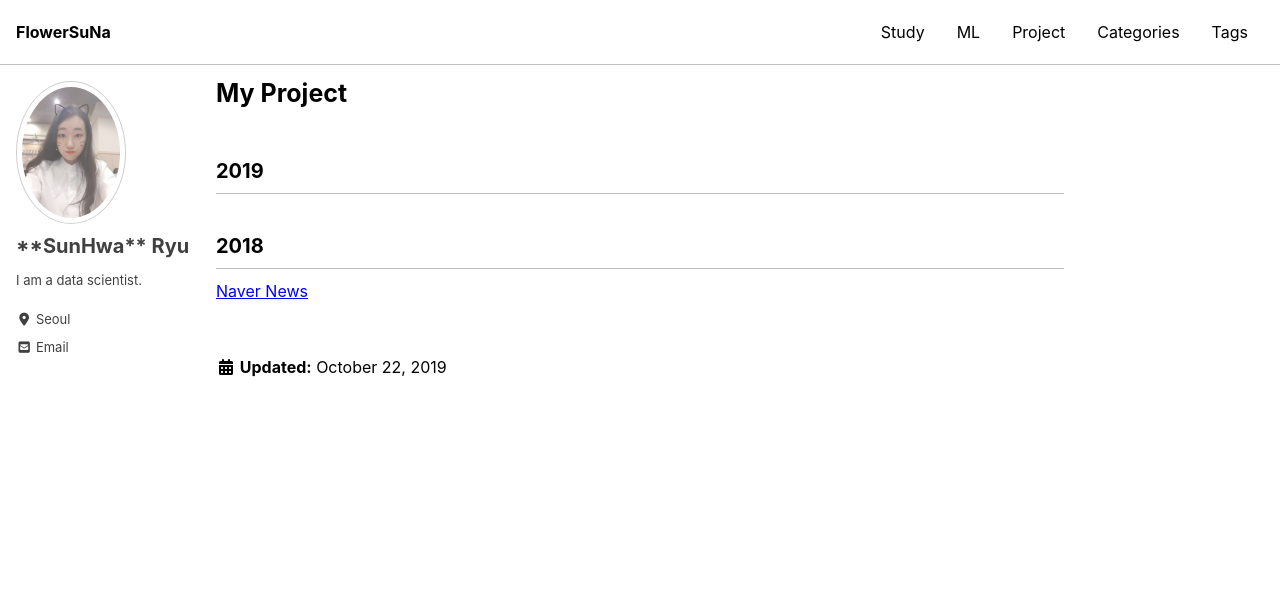
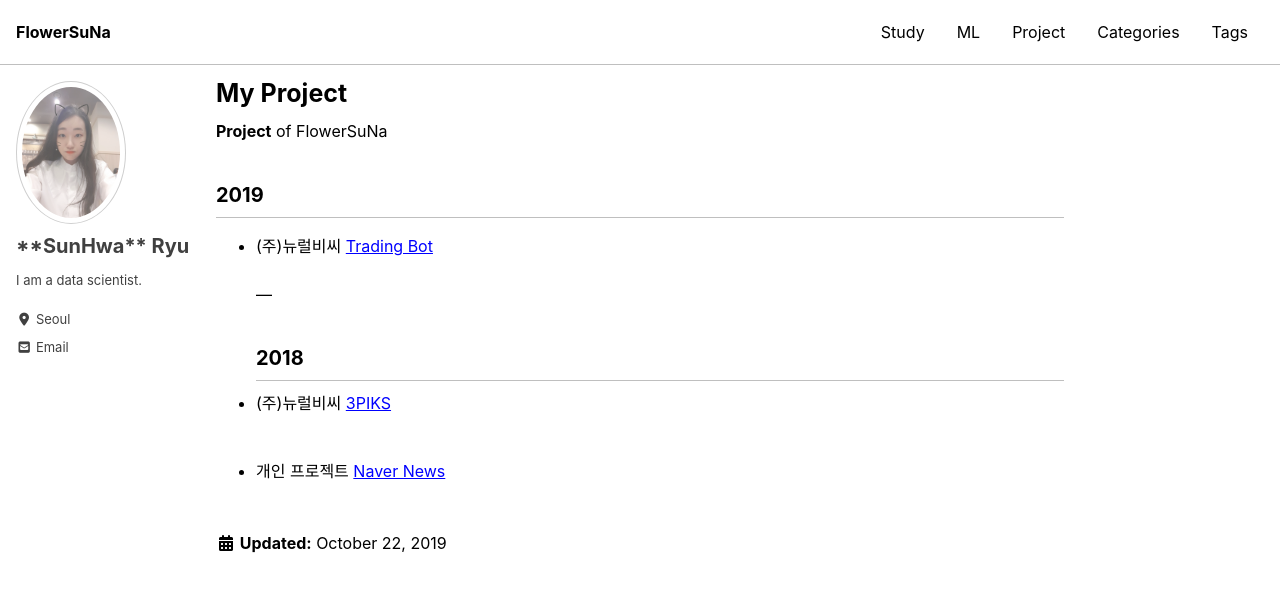
Before and after one commit to MinPinSunHwa/suna.github.io, a Jekyll site: the page built from _project/project.md, in a window 1280 px wide and 900 px high. Shown: the top 592 px of the window. Built offline with Jekyll 4.4.1, drawn with Linux system fonts in a browser that asks for light colours; cached includes are drawn as plain includes; nearby versions of some CDN libraries.

Commit message:
Update project.md

```diff
--- a/_project/project.md
+++ b/_project/project.md
@@ -3,9 +3,16 @@ title: "My Project"
 permalink: /project/
 ---
 
+**Project** of FlowerSuNa
 
 ## 2019
 
+- (주)뉴럴비씨 [Trading Bot](trading_bot/trading_bot.pdf)
+<br><br>
+---
 ## 2018
 
-[Naver News](naver_news/naver_news.html)
+- (주)뉴럴비씨 [3PIKS](3piks/3piks.pdf)
+<br><br>
+
+- 개인 프로젝트 [Naver News](naver_news/naver_news.html)
```
